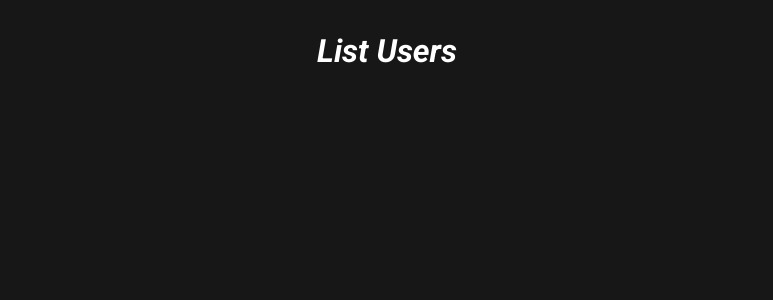
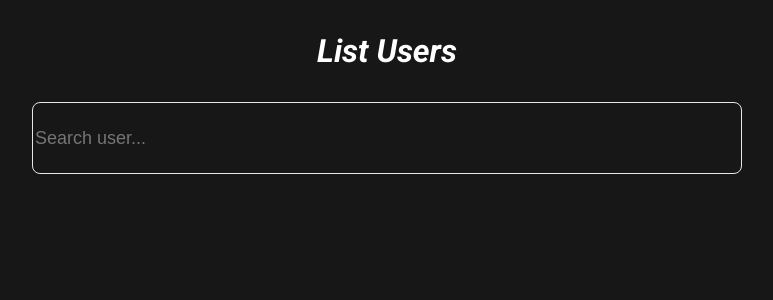
Before and after one commit to Jhhonatta/intermediate-challenge, a React (Vite) app: page / in a window 1280 px wide. Shown: the top 300 px of the page, without its empty margins (253-1026 px from the left). Built offline with nearby package versions, Linux system fonts and the light colour scheme; a web font is replaced by a local one.

Commit message:
CSS Input add

```diff
--- /dev/null
+++ b/src/components/search/index.tsx
@@ -0,0 +1,11 @@
+import { Input } from "./style";
+
+const Search = () => {
+  return (
+    <>
+      <Input type="text" placeholder="Search user..." />
+    </>
+  );
+};
+
+export default Search;
--- /dev/null
+++ b/src/components/search/style.ts
@@ -0,0 +1,13 @@
+import styled from "styled-components";
+
+export const Input = styled.input`
+  width: 60%;
+  max-width: 704px;
+  height: 68px;
+  border-radius: 8px;
+  border: 1px solid #e7e6e6;
+  background: transparent;
+  font-weight: 400;
+  font-size: 18px;
+  color: #ffffff;
+`;
--- a/src/pages/dashboard/index.tsx
+++ b/src/pages/dashboard/index.tsx
@@ -1,10 +1,14 @@
 import { ContainerDashBoard } from "./style";
+import Search from "../../components/search";
 
 const Dashboard = () => {
   return (
     <>
       <ContainerDashBoard>
         <p className="title">List Users</p>
+        <div className="containerSearch">
+          <Search />
+        </div>
       </ContainerDashBoard>
     </>
   );
--- a/src/pages/dashboard/style.ts
+++ b/src/pages/dashboard/style.ts
@@ -5,7 +5,15 @@ export const ContainerDashBoard = styled.div`
     font-family: Roboto;
     font-weight: 700;
     font-size: 32px;
-    text-align: Center;
     color: #ffffff;
+
+    display: flex;
+    justify-content: center;
+  }
+
+  .containerSearch {
+    display: flex;
+    justify-content: center;
+    width: 100%;
   }
 `;
```
